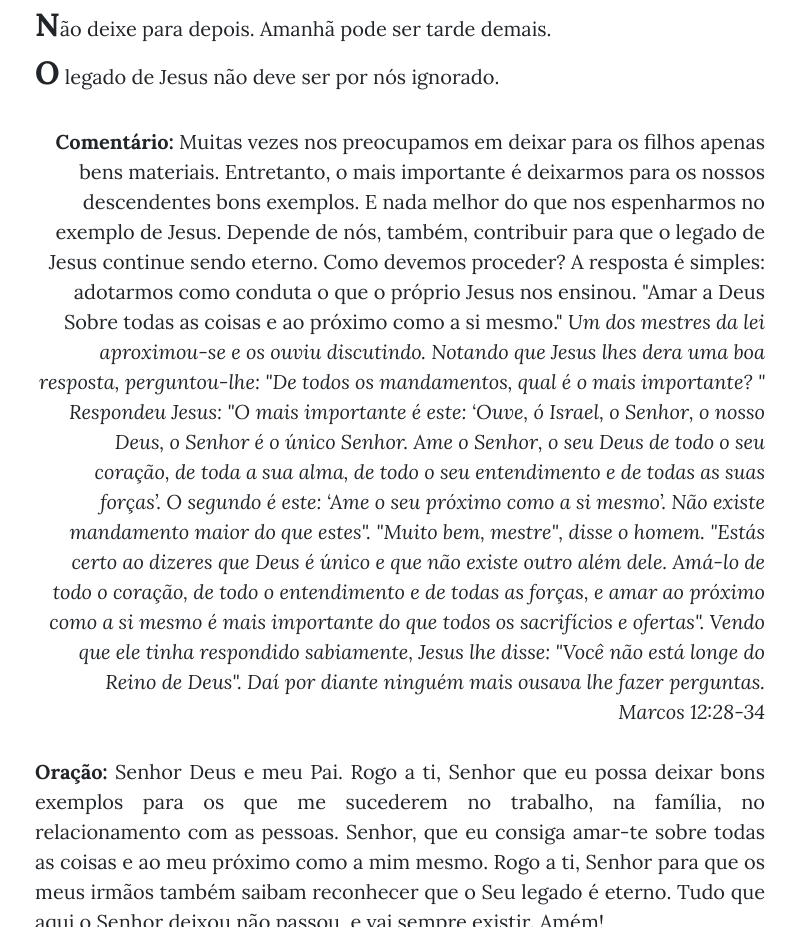
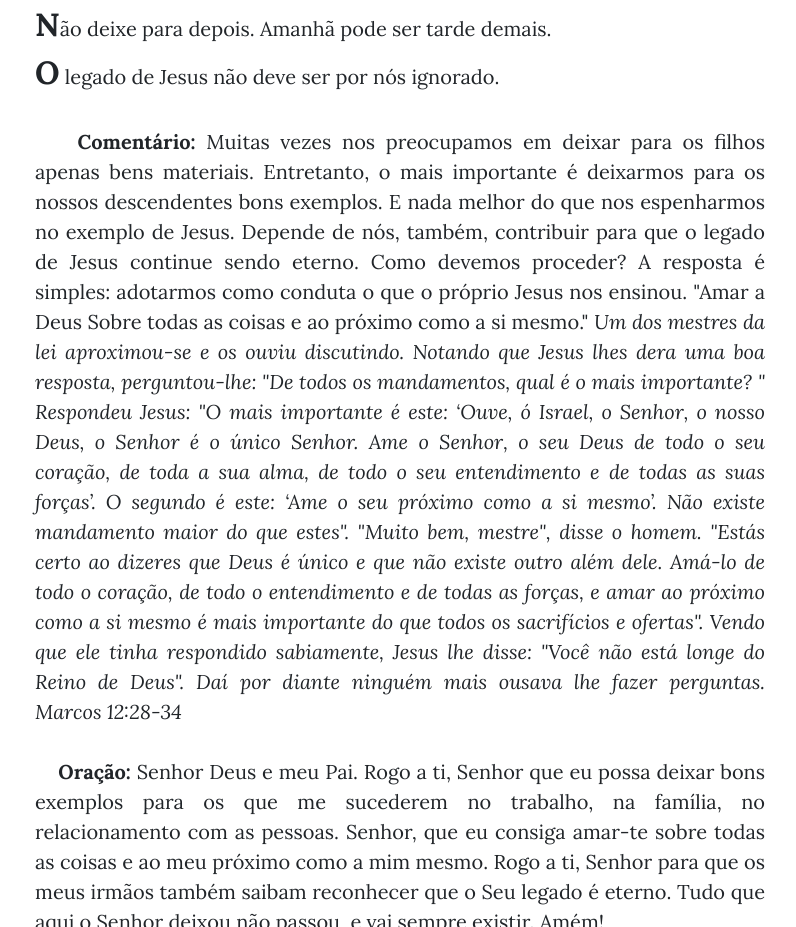
Before and after one commit to kelvinfrade/blog, a website: page post4.html in a window 1280 px wide. Shown: the part 1606-2533 px from the top of the page, without its empty margins (240-1036 px from the left). Drawn offline with nearby package versions, Linux system fonts and the light colour scheme; a script that the page names is missing.

Commit message:
Add tab in text

```diff
--- a/post4.html
+++ b/post4.html
@@ -206,8 +206,8 @@
               <strong style="font-size: 2rem;">N</strong>ão deixe para depois. Amanhã pode ser tarde demais.<br />
               <strong style="font-size: 2rem;">O</strong> legado de Jesus não deve ser por nós ignorado.
             </p>
-            <p align="justify" style="text-align: right;">
-            <strong>    Comentário: </strong> Muitas vezes nos preocupamos em deixar para os filhos apenas bens materiais. Entretanto, o mais
+            <p align="right" style="text-align: justify;">
+            <strong>&nbsp;&nbsp;&nbsp;&nbsp;Comentário: </strong> Muitas vezes nos preocupamos em deixar para os filhos apenas bens materiais. Entretanto, o mais
               importante é deixarmos para os nossos descendentes bons exemplos. E nada melhor do que nos espenharmos no exemplo de Jesus.
               Depende de nós, também, contribuir para que o legado de Jesus continue sendo eterno. Como devemos proceder? A resposta é
               simples: adotarmos como conduta o que o próprio Jesus nos ensinou. "Amar a Deus Sobre todas as coisas e ao próximo como a si
@@ -224,7 +224,7 @@
               Marcos 12:28-34 </i>
             </p>
             <p style="text-align: justify;">
-            <strong>    Oração: </strong> Senhor Deus e meu Pai. Rogo a ti, Senhor que eu possa deixar bons exemplos para os que me
+            <strong>&nbsp;&nbsp;&nbsp;&nbsp;Oração: </strong> Senhor Deus e meu Pai. Rogo a ti, Senhor que eu possa deixar bons exemplos para os que me
               sucederem no trabalho, na família, no relacionamento com as pessoas. Senhor, que eu consiga amar-te sobre todas as
               coisas e ao meu próximo como a mim mesmo. Rogo a ti, Senhor para que os meus irmãos também saibam reconhecer que o Seu
               legado é eterno. Tudo que aqui o Senhor deixou não passou, e vai sempre existir. Amém!
```
